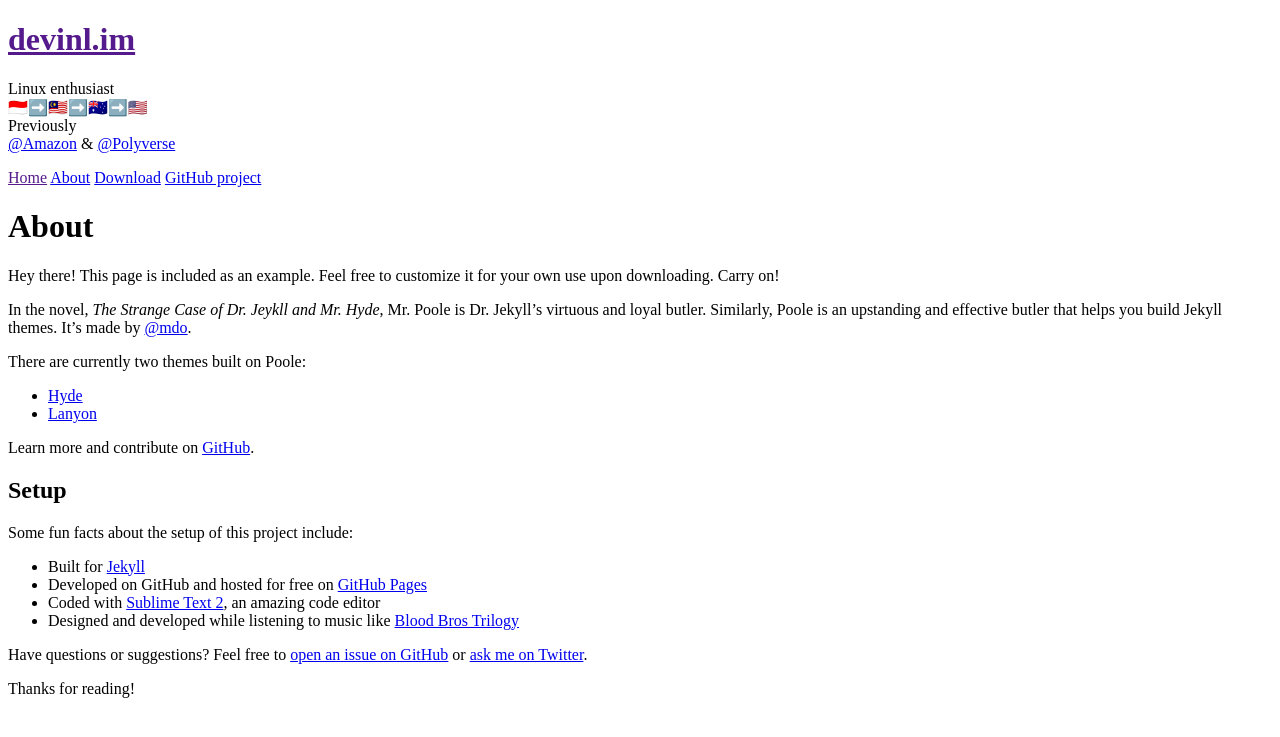
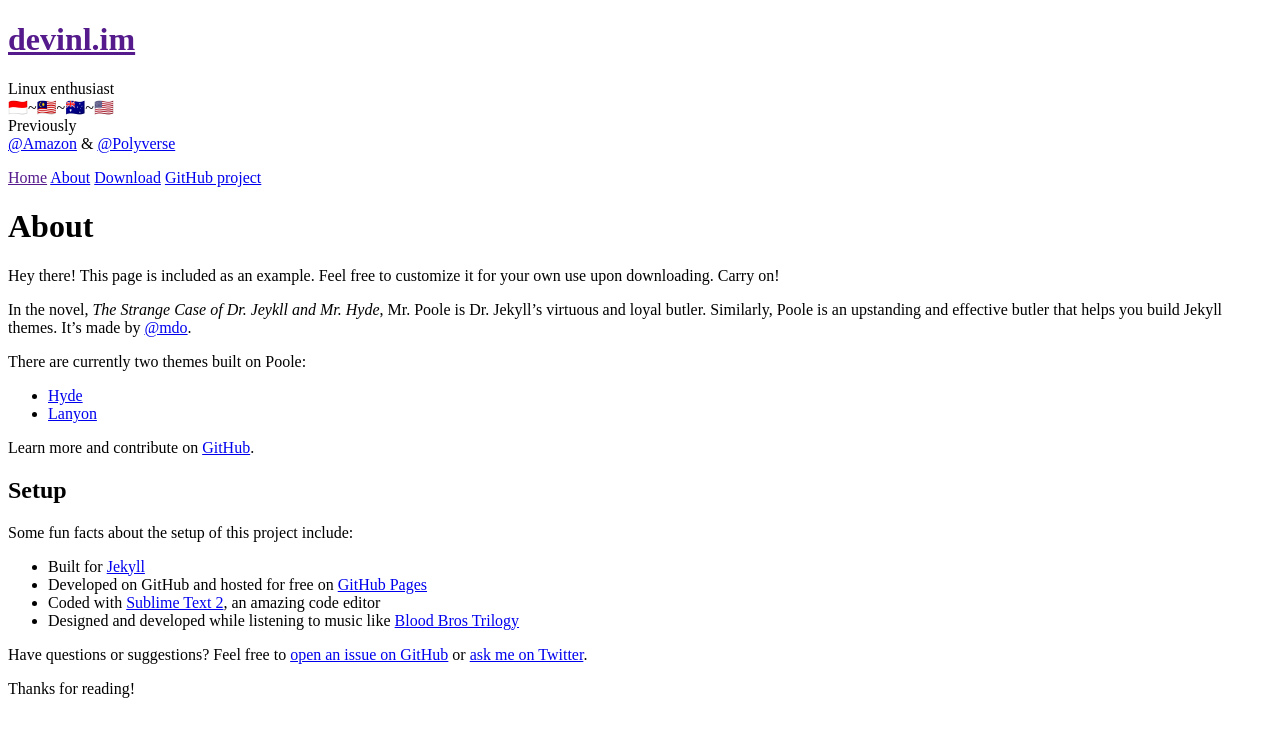
Before and after one commit to davay/devinl.im, a Jekyll site: the page built from about.md, in a window 1280 px wide. Shown: the top 737 px of the page. Built offline with Jekyll 4.4.1, drawn with Linux system fonts in a browser that asks for light colours.

Commit message:
fix: changed arrows

```diff
--- a/_config.yml
+++ b/_config.yml
@@ -8,7 +8,7 @@ permalink:        pretty
 # Setup
 title:            devinl.im
 tagline:          Devin Lim
-description:      'Linux enthusiast<br>🇮🇩➡️🇲🇾➡️🇦🇺➡️🇺🇸<br>Previously<br><a href="https://amazon.care">@Amazon</a> & <a href="https://polyverse.com/">@Polyverse</a>'
+description:      'Linux enthusiast<br>🇮🇩~🇲🇾~🇦🇺~🇺🇸<br>Previously<br><a href="https://amazon.care">@Amazon</a> & <a href="https://polyverse.com/">@Polyverse</a>'
 url:              https://devinl.im
 baseurl:          /
 
```
